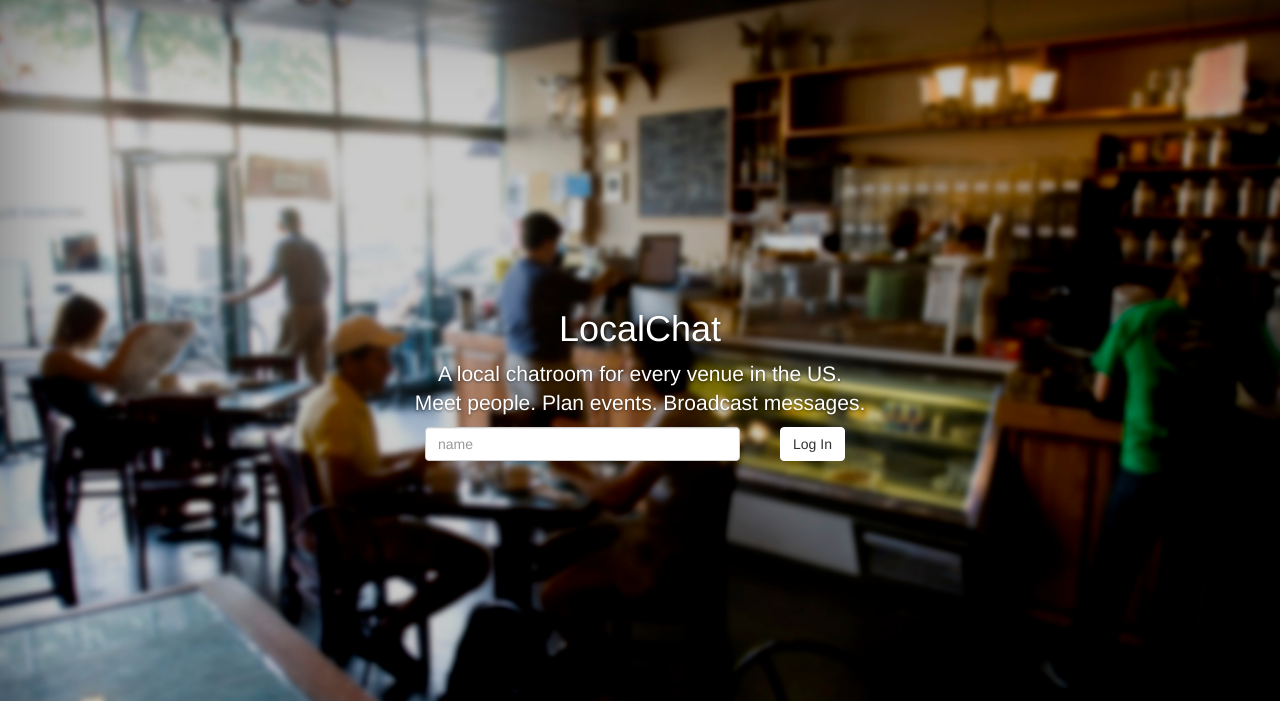
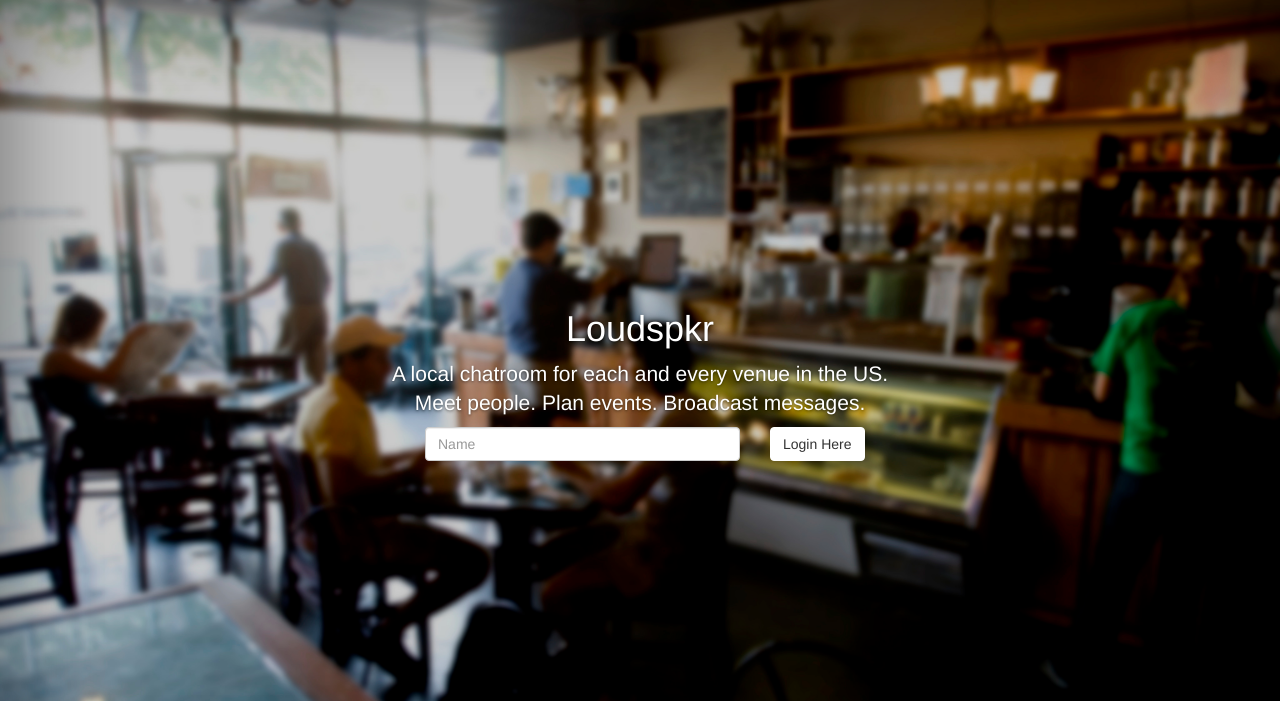
Before and after one commit to bzhang1670/stuyhacksNY, a Flask app: template server/templates/index.html in a window 1280 px wide. Shown: the top 701 px of the page. Run offline with Flask 2, Linux system fonts and the light colour scheme; the template is opened without the code that fills it, so the values that code supplies are empty; some libraries are stand-ins or nearby versions.

Commit message:
waewffasdfa

```diff
--- a/server/templates/chat.html
+++ b/server/templates/chat.html
@@ -3,6 +3,7 @@
     <title>{{loc}} Chatroom</title>
     <script type="text/javascript" src="https://cdn.firebase.com/v0/firebase.js"></script>
     <script type="text/javascript" src="https://ajax.googleapis.com/ajax/libs/jquery/1.7.1/jquery.min.js"></script>
+    <link rel="icon" type="image/ico" href="/static/img/icon.ico">
     <link rel="stylesheet" type="text/css" href="/static/css/bootstrap.min.css">
     <link rel="stylesheet" type="text/css" href="/static/css/style.css">
     <link rel="stylesheet" type="text/css" href="/static/css/cover2.css">
--- a/server/templates/index.html
+++ b/server/templates/index.html
@@ -4,7 +4,8 @@
     <meta charset="utf-8">
     <meta http-equiv="X-UA-Compatible" content="IE=edge">
     <meta name="viewport" content="width=device-width, initial-scale=1">
-    <title>Log In</title>
+    <title>Loudspkr</title>
+    <link rel="icon" type="image/ico" href="/static/img/icon.ico">
     <link rel="stylesheet" type="text/css" href="/static/css/bootstrap.min.css">
     <link rel="stylesheet" type="text/css" href="/static/css/cover.css">
   </head>
@@ -13,18 +14,18 @@
       <div class="site-wrapper-inner">
         <div class="cover-container">
           <div class="inner cover">
-	    <h1 class="cover-heading">LocalChat</h1>
+	    <h1 class="cover-heading">Loudspkr</h1>
 	    <div class="row lead">
 	      <div class="col-xs-12">
-		<p>A local chatroom for every venue in the US. <br> Meet people. Plan events. Broadcast messages.</p>
+		<p>A local chatroom for each and every venue in the US. <br> Meet people. Plan events. Broadcast messages.</p>
 	      </div>
 	      <div class="col-xs-0 col-sm-2"></div>
               <form action="/chat" method="POST">
 		<div class="col-xs-8 col-sm-6">
-        	  <input class="form-control" type="text" placeholder="name" name="user_name"><br>
+        	  <input class="form-control" type="text" placeholder="Name" name="user_name"><br>
         	</div>
 		<div class="col-xs-4 col-sm-2">
-		  <input class="btn btn-md btn-default" type="submit" value="Log In">
+		  <input class="btn btn-md btn-default" type="submit" value="Login Here">
 		</div>
 		<div class="col-xs-0 col-sm-2"></div>
 		<input type="hidden" placeholder="location" name="location"><br>
```
Also changed, not shown: server/static/img/icon.ico (added).
